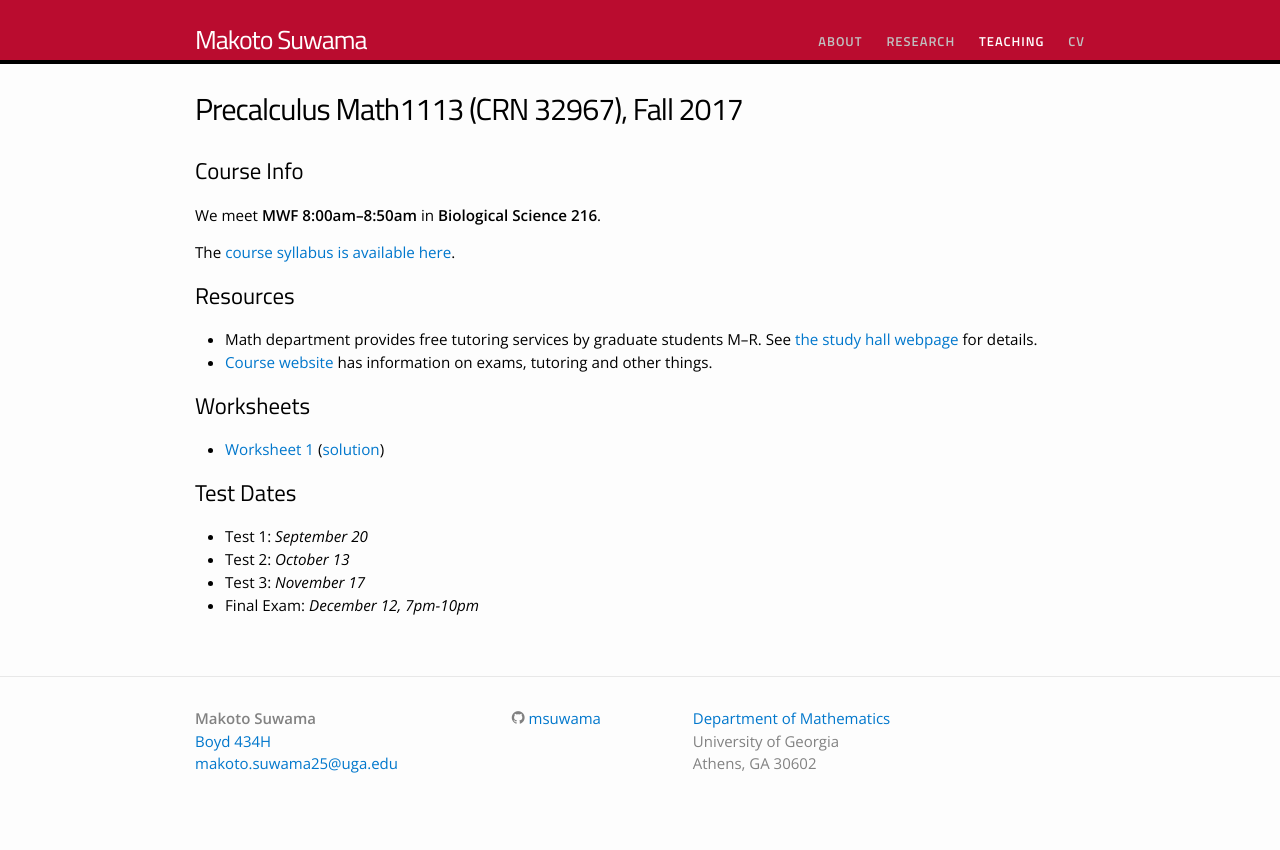
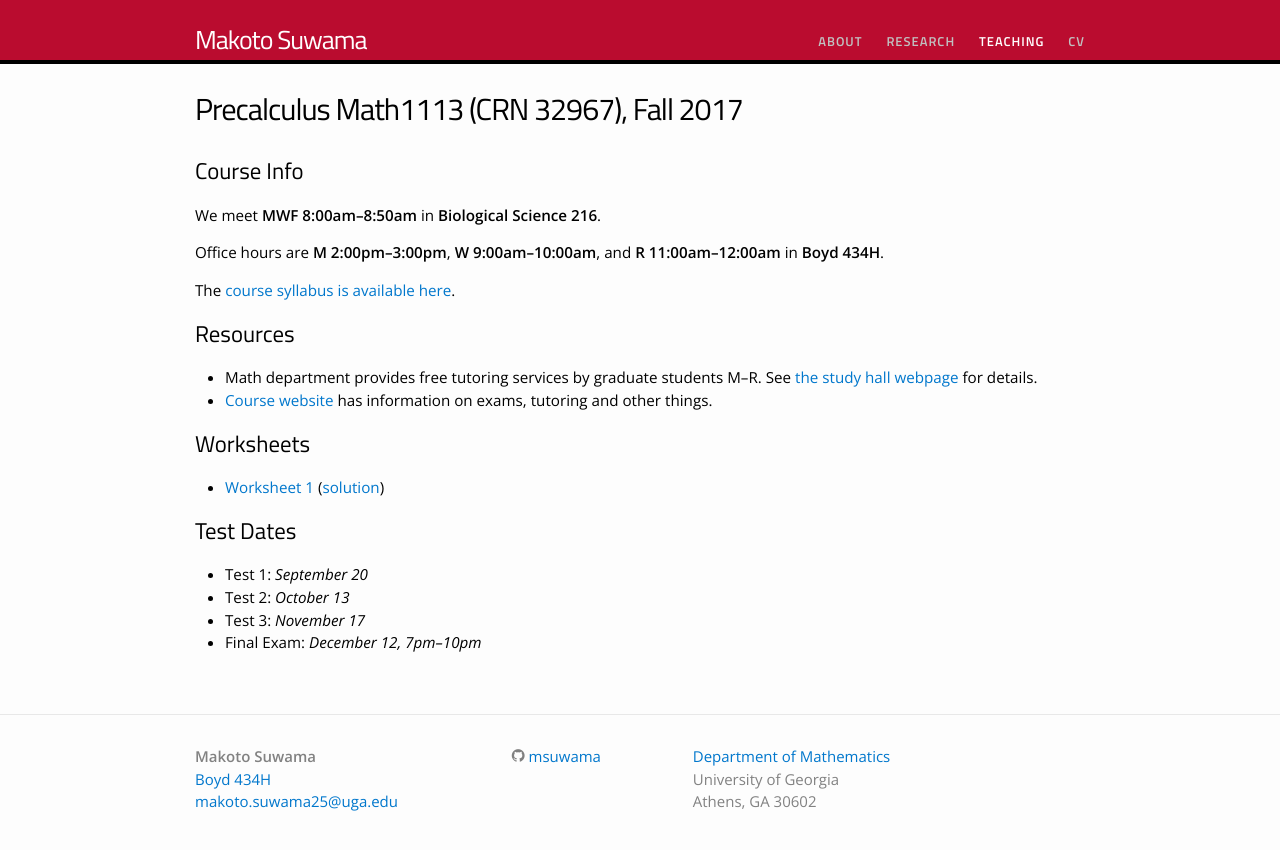
Before and after one commit to msuwama/oldwebsite, a Jekyll site: the page built from teaching/2017F-1113.md, in a window 1280 px wide. Shown: the top 850 px of the page. Built offline with Jekyll 4.4.1, drawn with Linux system fonts in a browser that asks for light colours; some web fonts are replaced.

Commit message:
added office hours

```diff
--- a/teaching/2017F-1113.md
+++ b/teaching/2017F-1113.md
@@ -6,9 +6,8 @@ category: Teaching
 ---
 ## Course Info
 We meet **MWF 8:00am&ndash;8:50am** in **Biological Science 216**.
-<!--Office hours are **M
-11:00am &ndash; 12:00pm**, **W 12:00pm &ndash; 1:00pm**, and **F 1:30pm &ndash;
-2:30pm** in **Boyd 434H**.-->
+
+Office hours are **M 2:00pm&ndash;3:00pm**, **W 9:00am&ndash;10:00am**, and **R 11:00am&ndash;12:00am** in **Boyd 434H**.
 
 The [course syllabus is available here](/static/2017F-1113/syllabus.pdf).
 
@@ -23,4 +22,4 @@ The [course syllabus is available here](/static/2017F-1113/syllabus.pdf).
 + Test 1: *September 20*
 + Test 2: *October 13*
 + Test 3: *November 17*
-+ Final Exam: *December 12, 7pm-10pm*
++ Final Exam: *December 12, 7pm&ndash;10pm*
```
